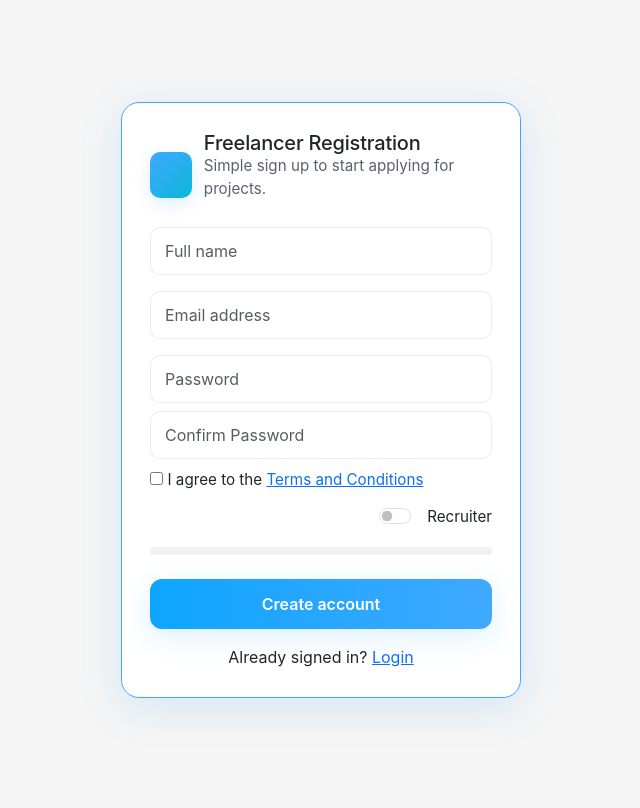
After one commit to prasad-dotcom/DJANGO-Fullstack, a Django app: page /Hello/register/ in a window 1280 px wide. The commit adds this page. Shown: the whole page, without its empty margins (319-959 px from the left). Run offline with Django 5.2, Linux system fonts and the light colour scheme.

Commit message:
Registration page

```diff
--- a/Application/urls.py
+++ b/Application/urls.py
@@ -14,6 +14,9 @@ Including another URLconf
     1. Import the include() function: from django.urls import include, path
     2. Add a URL to urlpatterns:  path('blog/', include('blog.urls'))
 """
+
+
+
 from django.contrib import admin
 from django.urls import path,include
 from Hello.views import index
@@ -21,9 +24,8 @@ from Hello.views import index
 
 
 urlpatterns = [
+    path('', index, name='index'),
     path('admin/', admin.site.urls),
-
-    path('', index, name='index'),
     path('Hello/', include('Hello.urls')),
     path('recruiter/', include('recruiter.urls')),
     path('accounts/', include('accounts.urls')),
--- a/Hello/urls.py
+++ b/Hello/urls.py
@@ -2,6 +2,9 @@ from django.urls import path
 from . import views
 
 urlpatterns =[
+
     path('contact-us/', views.contact, name='contact'),
+    path('register/', views.RegistrationPage, name='register_page'),
+    path('login/',views.login,name='login_page'),
     path('<int:id>/<name>/', views.dynamic,name='dynamic'),
 ]
--- a/Hello/views.py
+++ b/Hello/views.py
@@ -1,4 +1,6 @@
+
 from django.shortcuts import render
+
 
 
 # Create your views here.
@@ -12,4 +14,11 @@ def contact(request):
 
 def dynamic(request,id,name):
 
-    return render(request,'Hello/dynamic_url.html',context={"id" : id, "name" : name})
+    return render(request,'Hello/dynamic_url.html')
+
+def RegistrationPage(request):
+
+    return render(request,'Hello/register.html')
+
+def login(request):
+    return render(request,'Hello/login.html')
--- a/accounts/models.py
+++ b/accounts/models.py
@@ -3,7 +3,7 @@ from django.contrib.auth.models import BaseUserManager, AbstractBaseUser
 
 #creating userManager as it is also a required object in Users(abstactbaseuser)class
 class MyUserManager(BaseUserManager):
-    def create_user(self, email, name, tc, role, password=None, password2=None):
+    def create_user(self, email, name, tc, role=None, password=None, password2=None):
         """
         Creates and saves a User with the given email, name, tc and password.
         """
@@ -50,7 +50,7 @@ class Users(AbstractBaseUser):
         ('freelancer', 'Freelancer'),
         ('recruiter', 'Recruiter'),
     )
-    role = models.CharField(max_length=20, choices=ROLE_CHOICES, default='freelancer')
+    role = models.CharField(max_length=20, choices=ROLE_CHOICES)
     name = models.CharField(max_length=255)
     tc = models.BooleanField(default=False)
     is_active = models.BooleanField(default=True)
--- a/accounts/urls.py
+++ b/accounts/urls.py
@@ -3,8 +3,7 @@ from . import views
 
 urlpatterns =[
 
-    path('register/',views.register,name='register'),
-    path('login/',views.login,name='login'),
+
 
 
 ]
--- a/accounts/views.py
+++ b/accounts/views.py
@@ -1,9 +1,3 @@
 from django.shortcuts import render, HttpResponse
 
 # Create your views here.
-
-def register(request):
-    return HttpResponse("This is register page")
-
-def login(request):
-    return HttpResponse("This is login page")
--- a/api/urls.py
+++ b/api/urls.py
@@ -7,7 +7,7 @@ urlpatterns = [
     path('recruiters/',views.Recruiters.as_view(),name='Recruiters'),
     path('recruiters/<int:id>/',views.recruiter_details.as_view(),name='recruiter_details'),
     path('accounts/register/',views.UserRegistrationView.as_view(),name='registration'),
-    path('accounts/login/',views.UserLoginView.as_view(),name='login'),
+    path('accounts/login/',views.UserLoginView.as_view(),name='login_user'),
     path('accounts/profile/',views.ProfileView.as_view(),name='profile'),
     path('accounts/passwordchange/',views.ChangePasswordView.as_view(),name='change_password'),
     path('accounts/passwordreset/',views.SendPasswordResetEmailView.as_view(),name='send_reset_password_email'),
--- /dev/null
+++ b/static/JS/register.js
@@ -0,0 +1,78 @@
+document.addEventListener('DOMContentLoaded', function() {
+    const formEl = document.getElementById('registerForm');
+    const inputs = [
+        document.getElementById('nameInput'),
+        document.getElementById('emailInput'),
+        document.getElementById('passInput'),
+        document.getElementById('passConfirmInput')
+    ];
+    const progressFill = document.getElementById('progressFill');
+    const registerBtn = document.getElementById('registerBtn');
+    const toggle = document.getElementById('roleToggle');
+    const formTitle = document.getElementById('formTitle');
+    const subtitle = document.querySelector('.subtitle');
+    const quoteBg = document.getElementById('quoteBg');
+
+    function hexToRgb(hex) {
+        hex = hex.replace('#','');
+        if (hex.length === 3) hex = hex.split('').map(h => h+h).join('');
+        const bigint = parseInt(hex, 16);
+        return [(bigint >> 16) & 255, (bigint >> 8) & 255, bigint & 255];
+    }
+
+    function updateUI() {
+        const filled = inputs.filter(i => i.value.trim() !== '').length;
+        const percent = Math.round((filled / inputs.length) * 100);
+        const isRecruiter = toggle.checked;
+        const accent = isRecruiter ? '#ffb347' : '#40a8ff';
+        progressFill.style.width = percent + '%';
+        progressFill.style.background = accent;
+
+        const logo = document.querySelector('.logo');
+        logo.style.background = isRecruiter
+    ?   'linear-gradient(135deg,#ffb347,#ffcf69)'
+    :   'linear-gradient(135deg,#40a8ff,#0bb7d8)';
+
+        // Dynamic border and shadow color for the card
+        const [r, g, b] = hexToRgb(accent);
+        formEl.style.boxShadow = `0 10px 40px rgba(${r},${g},${b},0.18)`;
+        formEl.style.border = `1.5px solid ${accent}`;
+
+        // Theme toggling
+        formEl.classList.toggle('recruiter-theme', isRecruiter);
+        formEl.classList.toggle('freelancer-theme', !isRecruiter);
+        registerBtn.classList.toggle('recruiter', isRecruiter);
+        registerBtn.classList.toggle('freelancer', !isRecruiter);
+
+        // Titles and subtitles
+        formTitle.textContent = isRecruiter ? 'Recruiter Registration' : 'Freelancer Registration';
+        subtitle.textContent = isRecruiter
+            ? 'Sign up to find top talent for your projects.'
+            : 'Simple sign up to start applying for projects.';
+
+        // Quote
+        quoteBg.textContent = isRecruiter
+            ? '"Leadership is not a position or a title; it is action and example."'
+            : '"Unlock your potential. Every freelancer is a creator of their own journey."';
+        quoteBg.classList.toggle('recruiter-quote', isRecruiter);
+        quoteBg.classList.toggle('freelancer-quote', !isRecruiter);
+
+        if (percent === 100) formEl.classList.add('full');
+        else formEl.classList.remove('full');
+    }
+
+    // CSS for ::after glow (optional, for visual effect)
+    const styleSheet = document.createElement('style');
+    styleSheet.textContent = `
+      #registerForm::after {
+        box-shadow: var(--after-box, 0 0 0 rgba(0,0,0,0));
+        opacity: var(--after-opacity, 0);
+      }
+    `;
+    document.head.appendChild(styleSheet);
+
+    inputs.forEach(i => i.addEventListener('input', updateUI));
+    toggle.addEventListener('change', updateUI);
+
+    updateUI();
+});
--- /dev/null
+++ b/static/css/register.css
@@ -0,0 +1,152 @@
+body, html {
+  height: 100%;
+  margin: 0;
+  padding: 0;
+  font-family: Inter, system-ui, -apple-system, "Segoe UI", Roboto, "Helvetica Neue", Arial;
+  background: #f5f5f5;
+}
+.animated-gradient {
+  position: fixed;
+  inset: 0;
+  z-index: 0;
+  background: linear-gradient(135deg, #fdfbfb 0%, #ebedff 30%, #e6fff7 100%);
+  background-size: 400% 400%;
+  animation: gradientMove 12s ease-in-out infinite;
+  filter: saturate(1.02);
+}
+@keyframes gradientMove {
+  0% { background-position: 0% 50%; }
+  50% { background-position: 100% 50%; }
+  100% { background-position: 0% 50%; }
+}
+.bg-shape {
+  position: fixed;
+  border-radius: 50%;
+  filter: blur(64px);
+  opacity: 0.35;
+  z-index: 1;
+  pointer-events: none;
+}
+.bg-shape1 { width: 420px; height: 420px; background: #bfe8ff; top: 6%; left: 6%; }
+.bg-shape2 { width: 300px; height: 300px; background: #ffd8b5; bottom: 6%; right: 8%; }
+.bg-shape3 { width: 220px; height: 220px; background: #f3d2ff; top: 56%; left: 72%; }
+.center-flex {
+  min-height: 100vh;
+  display: flex;
+  align-items: center;
+  justify-content: center;
+  padding: 24px;
+}
+.card-form {
+  width: 400px;
+  max-width: 94vw;
+  border-radius: 18px;
+  padding: 28px;
+  background: #fff;
+  box-shadow: 0 10px 40px rgba(20,30,60,0.08);
+  border: 1px solid rgba(16,24,40,0.04);
+}
+.brand {
+  display:flex;
+  align-items:center;
+  gap:12px;
+  margin-bottom: 8px;
+}
+.brand .logo {
+  width:46px; height:46px; border-radius:10px;
+  background: linear-gradient(135deg,#40a8ff,#0bb7d8);
+  box-shadow: 0 6px 18px rgba(64,168,255,0.18);
+}
+.brand h1 {
+  font-size: 1.25rem;
+  margin:0;
+  letter-spacing: -0.2px;
+}
+.subtitle {
+  font-size: 0.95rem;
+  margin-bottom: 18px;
+  color: rgba(20,30,50,0.7);
+}
+.recruiter-theme .subtitle { color: rgba(40,24,10,0.7); }
+.form-control {
+  height: 48px;
+  border-radius: 10px;
+  border: 1px solid rgba(16,24,40,0.08);
+  box-shadow: none;
+  padding-left: 14px;
+}
+.form-control:focus {
+  box-shadow: 0 6px 24px rgba(64,168,255,0.12);
+  outline: none;
+  border-color: rgba(64,168,255,0.45);
+}
+.recruiter-theme .form-control:focus {
+  box-shadow: 0 6px 24px rgba(255,193,7,0.10);
+  border-color: rgba(255,193,7,0.45);
+}
+.btn-register {
+  height:50px;
+  border-radius: 12px;
+  font-weight:600;
+  font-size:1rem;
+  background: linear-gradient(90deg,#0ea5ff,#40a8ff);
+  border: none;
+  color: #fff;
+  box-shadow: 0 8px 28px rgba(64,168,255,0.18);
+}
+.btn-register.recruiter {
+  background: linear-gradient(90deg,#ffb347,#ffcf69);
+  color:#2b2b2b;
+  box-shadow: 0 8px 28px rgba(255,193,7,0.14);
+}
+.progress-bar-linear {
+  height: 8px;
+  border-radius: 999px;
+  overflow:hidden;
+  background: rgba(16,24,40,0.06);
+  margin-top: 14px;
+}
+.progress-bar-linear > .fill {
+  height: 100%;
+  width: 0%;
+  transition: width .35s ease, background .25s ease;
+}
+.quote-bg {
+  position: fixed;
+  top: 8%;
+  left: 50%;
+  transform: translateX(-50%);
+  z-index: 3;
+  width: 90vw;
+  max-width: 900px;
+  text-align: center;
+  font-size: 1.1rem;
+  font-style: italic;
+  font-weight: 500;
+  opacity: 0.95;
+  pointer-events: none;
+  user-select: none;
+  letter-spacing: 0.3px;
+}
+.freelancer-quote { color: #0b78c6; text-shadow: 0 8px 28px rgba(11,119,198,0.08); }
+.recruiter-quote { color: #b66f00; text-shadow: 0 8px 28px rgba(182,111,0,0.08); }
+.helper-row { margin-top:12px; display:flex; justify-content: flex-end; align-items:center; gap:12px; }
+.helper-row .hint { color: rgba(16,24,40,0.55); font-size:0.9rem; }
+.recruiter-theme .hint { color: rgba(50,30,10,0.6); }
+#registerForm::after {
+  content: "";
+  position: absolute;
+  inset: -8px;
+  border-radius: 22px;
+  z-index: -1;
+  pointer-events: none;
+  transition: box-shadow 0.3s ease, opacity 0.3s ease;
+  box-shadow: 0 0 0 rgba(0,0,0,0);
+  opacity: 0;
+}
+#registerForm.full::after { opacity: 1; }
+@media (max-width:480px) {
+  .brand h1 { font-size:1.05rem; }
+  .subtitle { font-size:0.9rem; }
+  .card-form { width: 98vw; padding: 12px; }
+}
--- /dev/null
+++ b/templates/Hello/register.html
@@ -0,0 +1,68 @@
+{% load static %}
+<!DOCTYPE html>
+<html lang="en">
+<head>
+    <meta charset="UTF-8">
+    <title>Register</title>
+    <meta name="viewport" content="width=device-width, initial-scale=1">
+    <!-- Bootstrap CSS CDN -->
+    <link href="https://cdn.jsdelivr.net/npm/bootstrap@5.3.0/dist/css/bootstrap.min.css" rel="stylesheet">
+    <link rel="stylesheet" href="{% static 'css/register.css' %}">
+</head>
+<body>
+    <div class="center-flex">
+      <form method="post" id="registerForm" autocomplete="off" class="card-form freelancer-theme">
+        {% csrf_token %}
+        <div class="brand">
+          <div class="logo" aria-hidden="true"></div>
+          <div>
+            <h1 id="formTitle">Freelancer Registration</h1>
+            <div class="subtitle">Simple sign up to start applying for projects.</div>
+          </div>
+        </div>
+
+        <div class="mb-3">
+          <input id="nameInput" type="text" class="form-control" placeholder="Full name" name="name" aria-label="Full name" required autocomplete="off">
+        </div>
+        <div class="mb-3">
+          <input id="emailInput" type="email" class="form-control" placeholder="Email address" name="email" aria-label="Email" required autocomplete="off">
+        </div>
+        <div class="mb-2">
+          <input id="passInput" type="password" class="form-control" placeholder="Password" name="password" aria-label="Password" required autocomplete="off">
+        </div>
+        <div class="mb-2">
+          <input id="passConfirmInput" type="password" class="form-control" placeholder="Confirm Password" name="password2" aria-label="Confirm Password" required autocomplete="off">
+        </div>
+
+        <div class="mb-2">
+          <input type="checkbox" id="tc" name="tc" required>
+          <label for="tc" style="font-size: 0.95rem;">
+            I agree to the <a href="/terms" target="_blank">Terms and Conditions</a>
+          </label>
+        </div>
+
+        <div class="helper-row">
+          <div class="form-check form-switch">
+            <input class="form-check-input" type="checkbox" id="roleToggle" aria-label="Toggle role">
+            <label class="form-check-label ms-2" for="roleToggle" style="font-size:0.95rem;">Recruiter</label>
+          </div>
+        </div>
+
+        <div class="progress-bar-linear mt-3" aria-hidden="true">
+          <div id="progressFill" class="fill" style="background:#40a8ff;width:0%"></div>
+        </div>
+
+        <div class="mt-4">
+          <button id="registerBtn" class="btn btn-register freelancer w-100" type="submit">Create account</button>
+        </div>
+
+        <div style="margin-top: 16px; text-align: center;">
+            Already signed in?
+            <a href="{% url 'login_page' %}">Login</a>
+        </div>
+      </form>
+    </div>
+    <script src="{% static 'js/register.js' %}"></script>
+    <script src="https://cdn.jsdelivr.net/npm/bootstrap@5.3.0/dist/js/bootstrap.bundle.min.js"></script>
+</body>
+</html>
```
Also changed, not shown: Application/settings.py (+12 -2 lines), Hello/forms.py (added, +18 -0 lines), api/views.py (+12 -0 lines), templates/Hello/index.html (added, +17 -0 lines), templates/Hello/login.html (renamed from Hello/templates/Hello/index.html, +4 -6 lines), templates/Hello/spare.html (renamed from Hello/templates/Hello/login.html, +0 -73 lines), templates/Hello/contact.html (renamed from Hello/templates/Hello/contact.html), templates/Hello/dynamic_url.html (renamed from Hello/templates/Hello/dynamic_url.html), templates/base.html (added).
